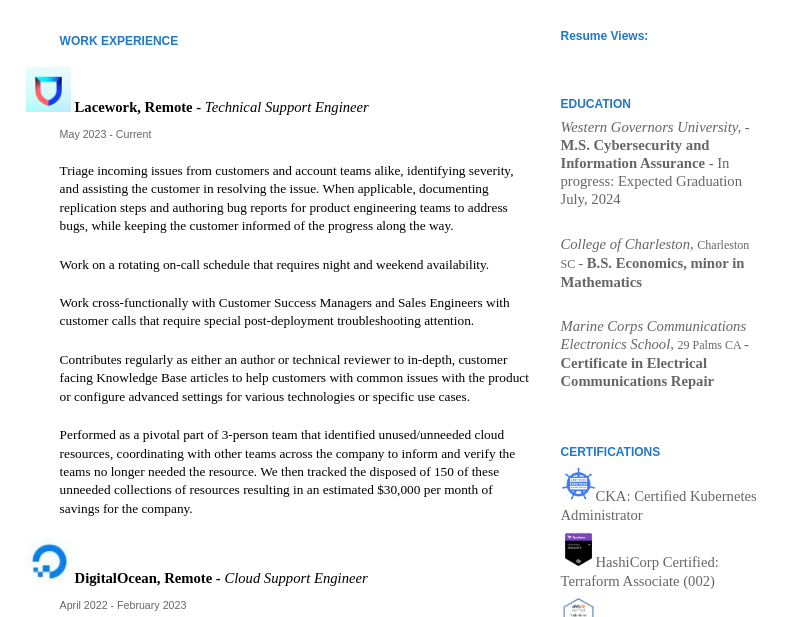
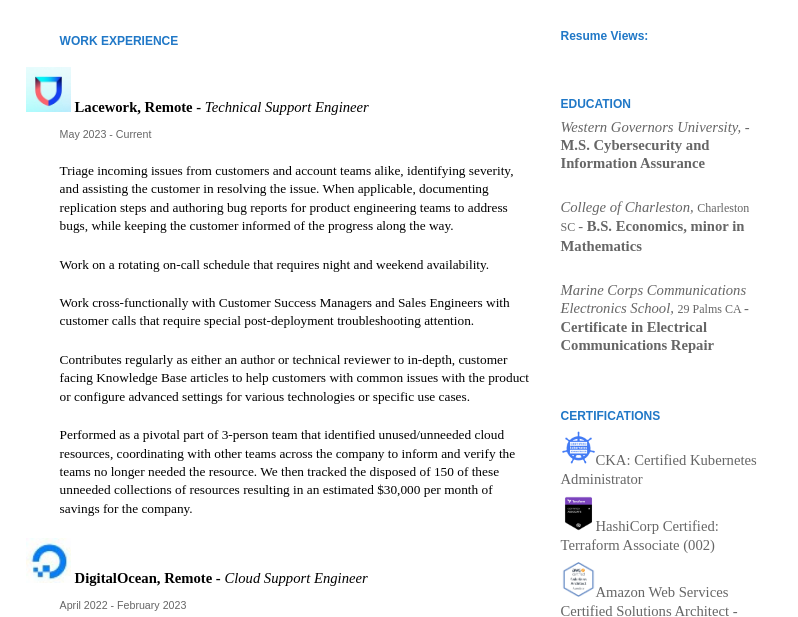
Before and after one commit to nixc0/cloud-resume-challenge, a website: page resume.html in a window 1280 px wide. Shown: the part 149-766 px from the top of the page, without its empty margins (0-798 px from the left). Drawn offline with Linux system fonts and the light colour scheme; no server answers.

Commit message:
removed expected date from MS degree

```diff
--- a/resume.html
+++ b/resume.html
@@ -124,7 +124,7 @@
                         <!-- education section-->
                         <br><br> <br>
                         <p class="labels">EDUCATION</p>
-                        <p class="education"><em>Western Governors University, </em>- <b>M.S. Cybersecurity and Information Assurance</b> - In progress: Expected Graduation July, 2024</p><br>
+                        <p class="education"><em>Western Governors University, </em>- <b>M.S. Cybersecurity and Information Assurance</b></p><br>
                         <p class="education"><em>College of Charleston, </em><span class="p">Charleston SC </span>- <b>B.S. Economics, minor in Mathematics</b></p><br>
                         <p class="education"><em>Marine Corps Communications Electronics School, </em><span class="p">29 Palms CA </span>- <b>Certificate in Electrical Communications Repair</b></p>
                         <p class="s3"><br/></p>
```
